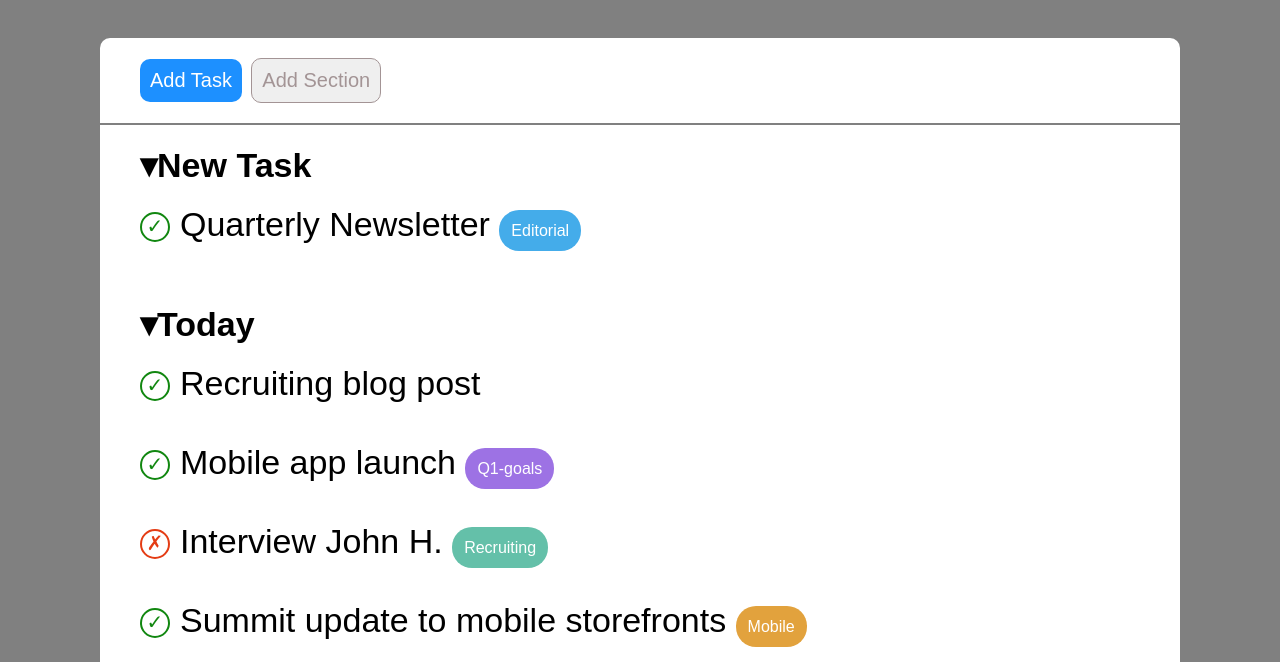
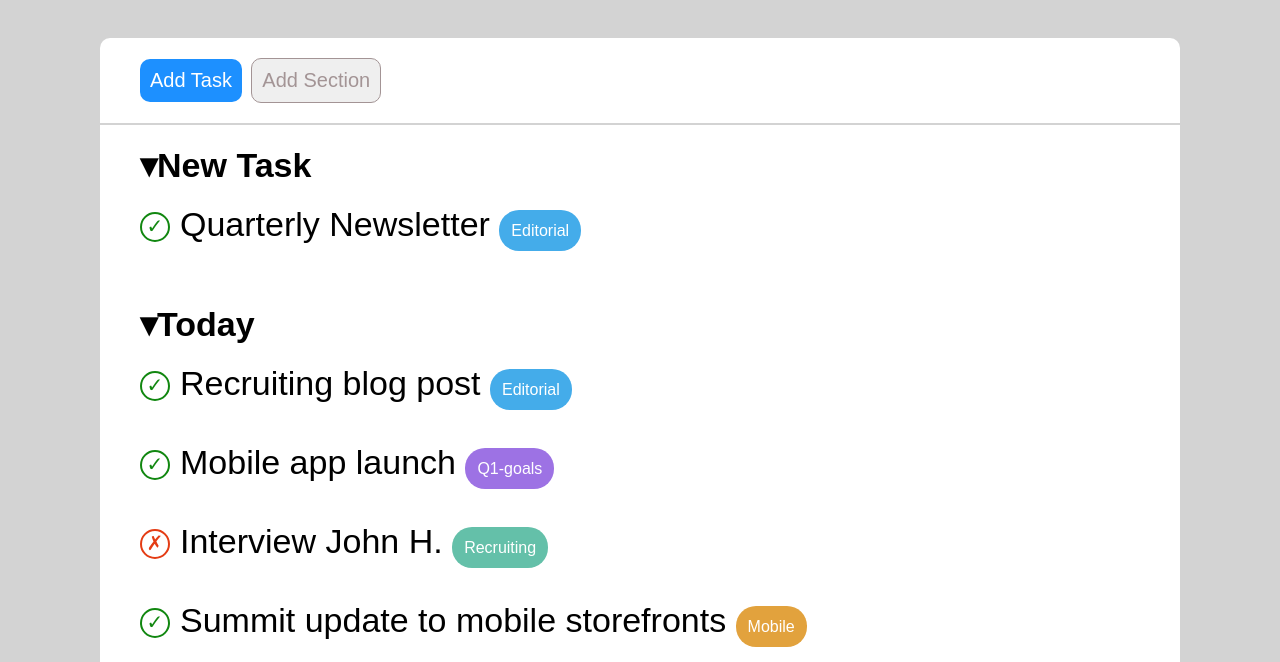
Before and after one commit to DaniAm94/html-css-toboolist, a plain HTML site: page index.html in a window 1280 px wide. Shown: the part 138-800 px from the top of the page. Drawn offline with Linux system fonts and the light colour scheme.

Commit message:
toboolist 1.0

```diff
--- a/css/style.css
+++ b/css/style.css
@@ -6,7 +6,7 @@
 
 /* Generics */
 body {
-    background-color: grey;
+    background-color: lightgray;
     font-family: Arial, Helvetica, sans-serif;
 }
 
--- a/index.html
+++ b/index.html
@@ -40,7 +40,7 @@
                         &blacktriangledown;Today
                         <ul class="secondary-list">
                             <li><span class="checked">&check;</span>Recruiting blog post <span
-                                    class="label">Editorial</span></li>
+                                    class="label bg-blue">Editorial</span></li>
                             <li><span class="checked">&check;</span>Mobile app launch <span
                                     class="label bg-purple">Q1-goals</span></li>
                             <li><span class="crossed">&cross;</span>Interview John H. <span
```
